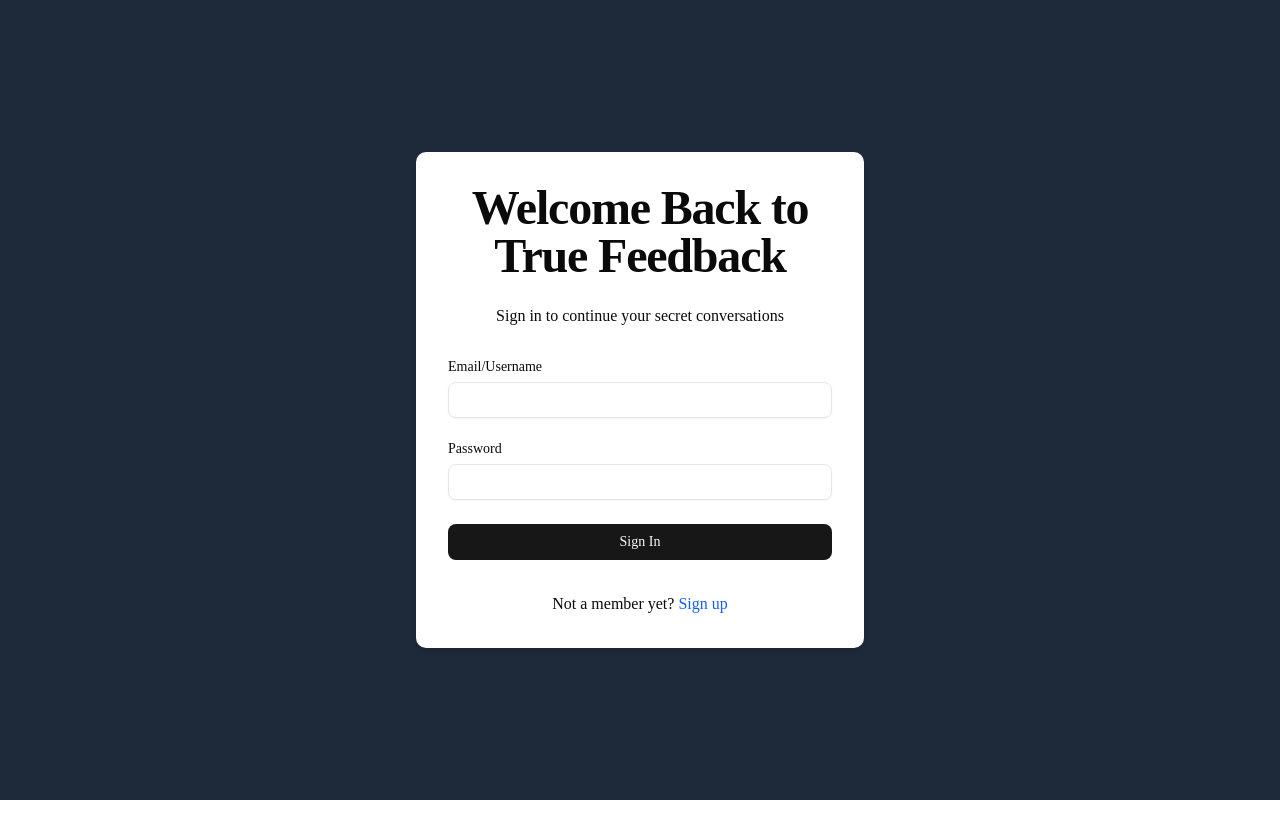
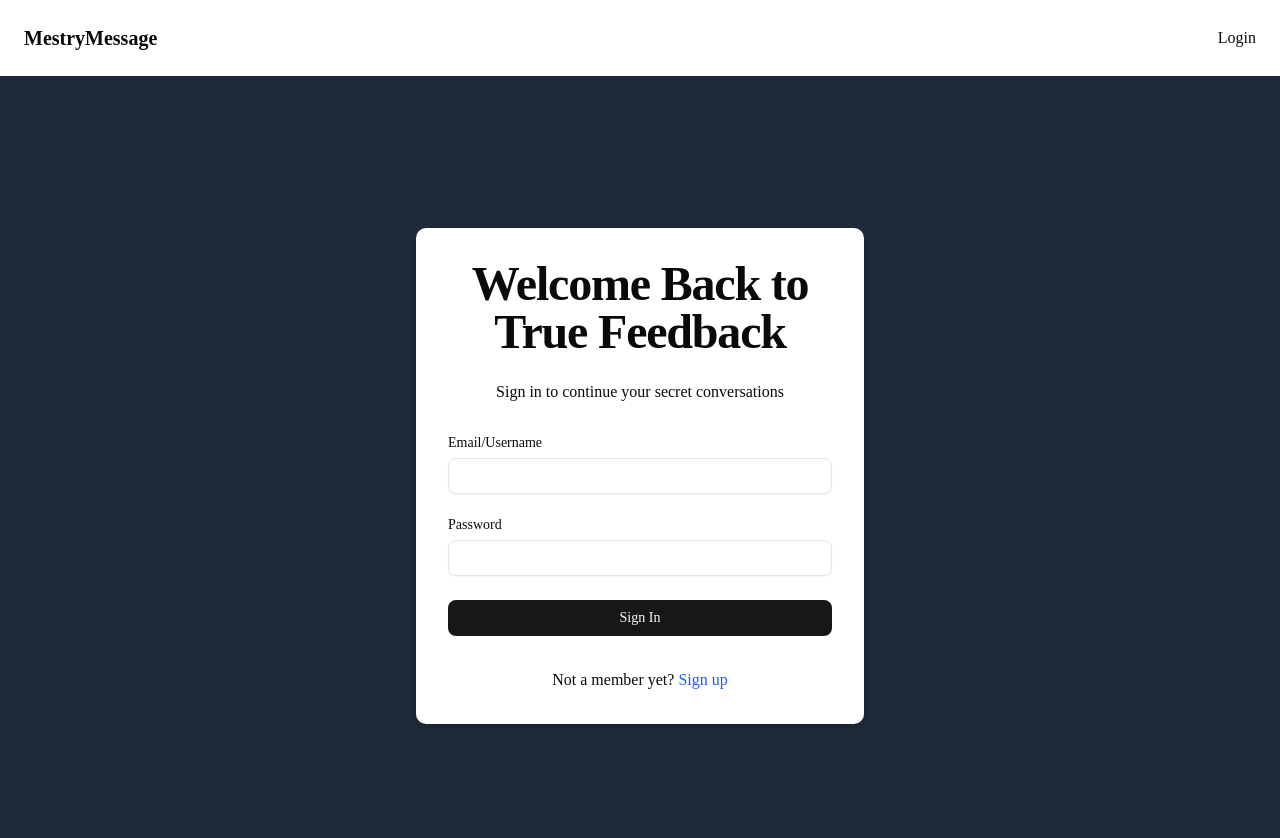
Before and after one commit to Bangash-1122/Generate-mestry-messages, a Next.js app: page /sign-in in a window 1280 px wide. Shown: the top 838 px of the page. Before the commit the page ends 800 px from the top, so only its background shows below. Built offline with nearby package versions, Linux system fonts and the light colour scheme; no server answers.

Commit message:
feat: add Navbar component and implement user session handling

```diff
--- /dev/null
+++ b/src/app/(app)/dashboard/page.tsx
@@ -0,0 +1,11 @@
+import React from 'react'
+
+const page = () => {
+    return (
+        <div>
+
+        </div>
+    )
+}
+
+export default page
--- a/src/app/layout.tsx
+++ b/src/app/layout.tsx
@@ -3,6 +3,7 @@ import { Geist, Geist_Mono } from "next/font/google";
 import "./globals.css";
 import AuthProvider from "@/context/AuthProvider";
 import { Toaster } from "@/components/ui/sonner";
+import Navbar from "@/components/navbar/Navbar";
 
 const geistSans = Geist({
   variable: "--font-geist-sans",
@@ -31,6 +32,7 @@ export default function RootLayout({
     >
       <AuthProvider>
       <body className="min-h-full flex flex-col">
+        <Navbar />
         {children}
         <Toaster />
       </body>
--- /dev/null
+++ b/src/app/u/[username]/page.tsx
@@ -0,0 +1,11 @@
+import React from 'react'
+
+const page = () => {
+    return (
+        <div>
+
+        </div>
+    )
+}
+
+export default page
--- /dev/null
+++ b/src/components/navbar/Navbar.tsx
@@ -0,0 +1,35 @@
+'use client'
+
+import React from 'react'
+import Link from 'next/link'
+import { useSession, signOut } from 'next-auth/react'
+import { User } from 'next-auth'
+
+
+const Navbar = () => {
+
+    const { data: session } = useSession()
+    const user: User = session?.user as User
+
+    return (
+        <nav className='p-4 md:p-6 shadow-md'>
+            <div className='container mx-auto flex flex-col md:flex-row justify-between items-center gap-4'>
+                <a className="text-xl font-bold mb-4 md:mb-0" href="/">MestryMessage</a>
+                {
+                    session ? (
+                        <div>
+                            <span className='mr-4'>Welcome {user?.username || user?.email}</span>
+                            <button className='w-full md:w-auto' onClick={() => signOut()}>LogOut</button>
+                        </div>
+                    ) : (
+                        <Link href="/login">
+                            <button className='w-full md:w-auto'>Login</button>
+                        </Link>
+                    )
+                }
+            </div>
+        </nav>
+    )
+}
+
+export default Navbar
```
Also changed, not shown: src/app/(auth)/sign-in/page.tsx (line endings or trailing spaces).
